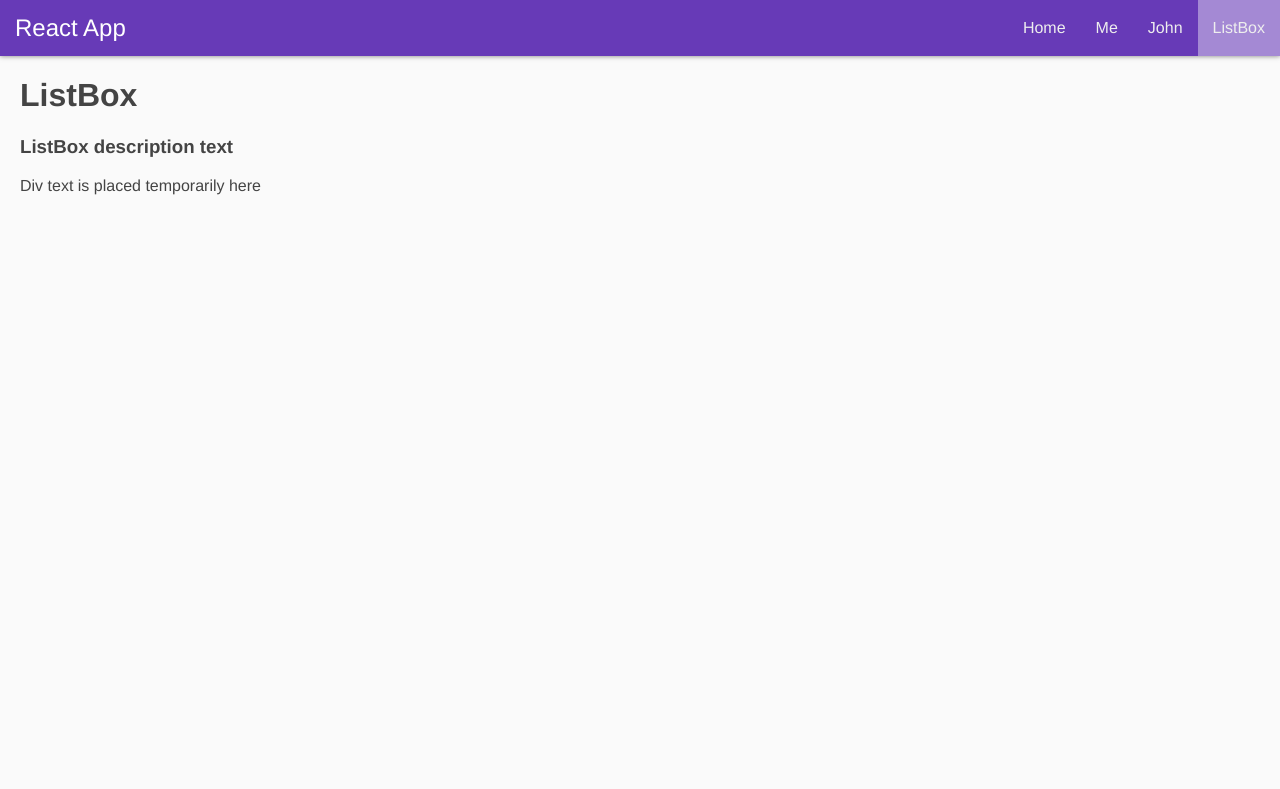
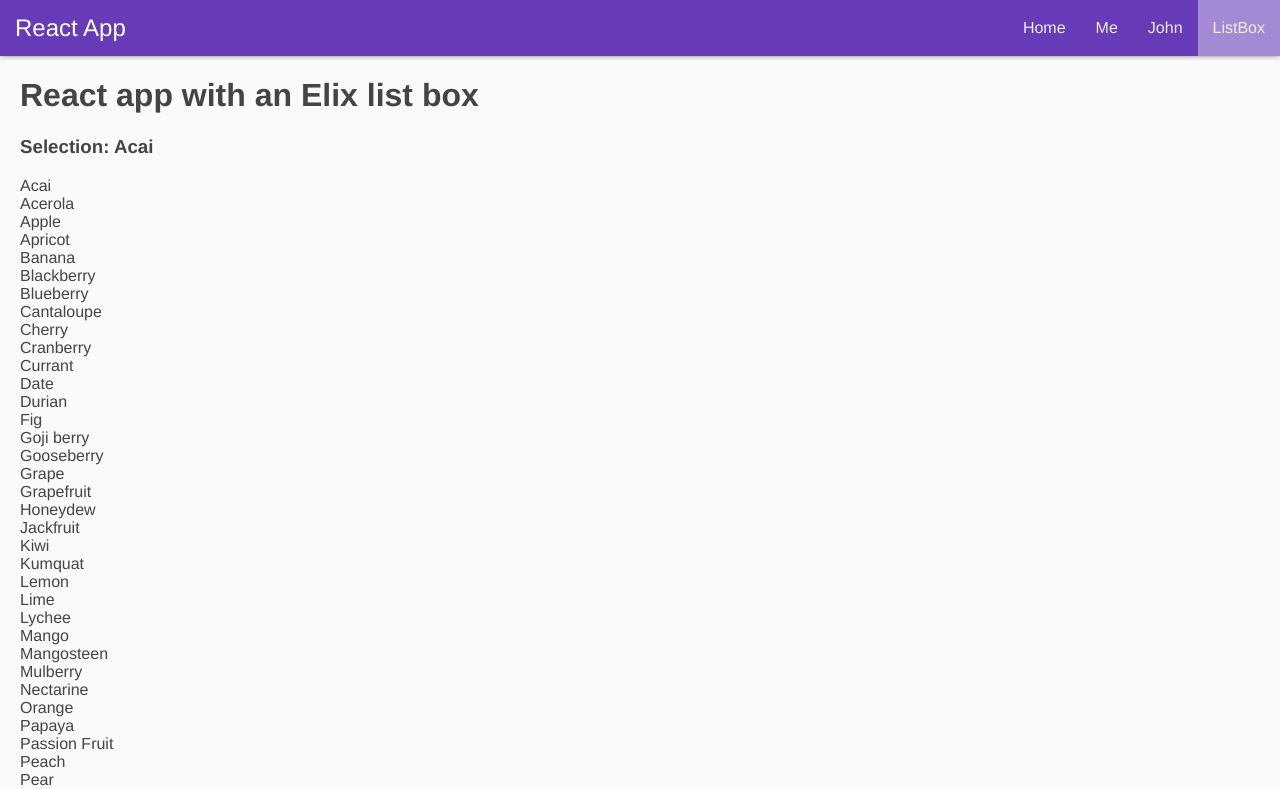
Before and after one commit to robbear/create-react-demos, a React (Create React App) app: page /demos/listbox in a window 1280 px wide. Shown: the top 789 px of the page. Built offline with nearby package versions, Linux system fonts and the light colour scheme.

Commit message:
Add Elix ListBox

```diff
--- a/package.json
+++ b/package.json
@@ -3,6 +3,7 @@
   "version": "0.1.0",
   "private": true,
   "dependencies": {
+    "@elix/elix": "elix/elix#master",
     "react": "^15.6.1",
     "react-dom": "^15.6.1",
     "react-router-dom": "^4.1.1",
--- a/src/components/ElementContainer/index.js
+++ b/src/components/ElementContainer/index.js
@@ -3,20 +3,11 @@ import './style.css';
 
 export default class ElementContainer extends Component {
 
-  constructor(props) {
-    super(props);
-    console.dir(props);
-    this.state = {
-      title: props.title,
-      description: props.description
-    };
-  }
-
 	render() {
 		return (
 			<div className="element_container">
-				<h1>{this.state.title}</h1>
-				<h3>{this.state.description}</h3>
+				<h1>{this.props.title}</h1>
+				<h3>{this.props.description}</h3>
 				{this.props.children}
 			</div>
 		);
--- a/src/routes/listboxdemo/index.js
+++ b/src/routes/listboxdemo/index.js
@@ -1,12 +1,46 @@
 import React, { Component } from 'react';
-import ElementContainer from '../../components/ElementContainer'
+import ElementContainer from '../../components/ElementContainer';
+// eslint-disable-next-line
+import ListBox from '@elix/elix/elements/ListBox';
+import items from './items';
 import './style.css';
 
 export default class ListBoxDemo extends Component {
+
+  constructor(props) {
+    super(props);
+    this.state = {
+      items: items,
+      selectedIndex: 0
+    };
+  }
+
+  componentDidMount() {
+    this.listBoxElem.addEventListener('selected-index-changed', event => {
+      this.setState({
+        selectedIndex: event.detail.selectedIndex
+      });
+    });
+  }
+
 	render() {
+    const itemElements = this.state.items && this.state.items.map(item => (
+      <div key={item}>{item}</div>
+    ));
+    const description = `Selection: ${this.state.items[this.state.selectedIndex]}`;
+
 		return (
-		  <ElementContainer title="ListBox" description="ListBox description text">
-		    <div>Div text is placed temporarily here</div>
+		  <ElementContainer
+		    title="React app with an Elix list box"
+		    description={description}>
+        <elix-list-box
+            ref={(el) => { this.listBoxElem = el; }}
+            id="list"
+            aria-label="Fruits"
+            selected-index={this.state.selectedIndex}
+            style={{height: "295px", maxWidth: "400px"}}>
+          {itemElements}
+        </elix-list-box>
 		  </ElementContainer>
 		);
 	}
--- /dev/null
+++ b/src/routes/listboxdemo/items.js
@@ -0,0 +1,46 @@
+// Sample items
+export default [
+  'Acai',
+  'Acerola',
+  'Apple',
+  'Apricot',
+  'Banana',
+  'Blackberry',
+  'Blueberry',
+  'Cantaloupe',
+  'Cherry',
+  'Cranberry',
+  'Currant',
+  'Date',
+  'Durian',
+  'Fig',
+  'Goji berry',
+  'Gooseberry',
+  'Grape',
+  'Grapefruit',
+  'Honeydew',
+  'Jackfruit',
+  'Kiwi',
+  'Kumquat',
+  'Lemon',
+  'Lime',
+  'Lychee ',
+  'Mango',
+  'Mangosteen',
+  'Mulberry',
+  'Nectarine',
+  'Orange',
+  'Papaya',
+  'Passion Fruit',
+  'Peach',
+  'Pear',
+  'Pineapple',
+  'Plum',
+  'Pomegranate',
+  'Pomelo',
+  'Prickly Pear',
+  'Raspberry',
+  'Strawberry',
+  'Tangerine',
+  'Watermelon'
+];
```
Also changed, not shown: 1 other file (tests, documents, lock files or other folders).
